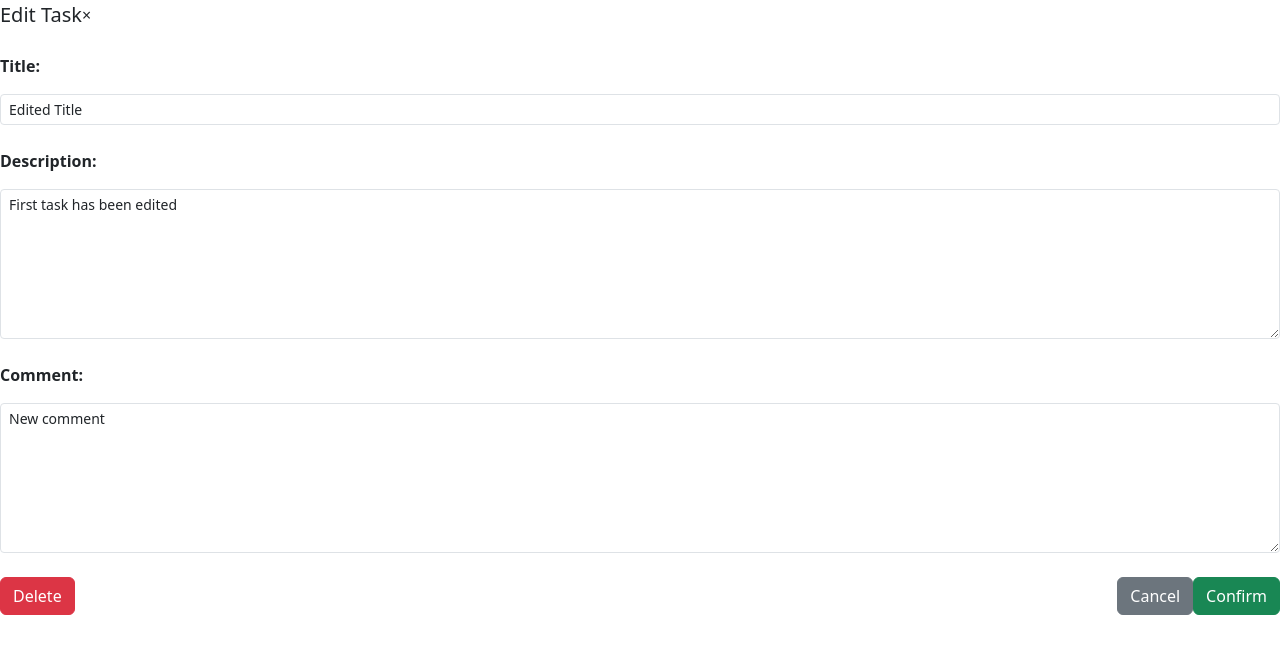
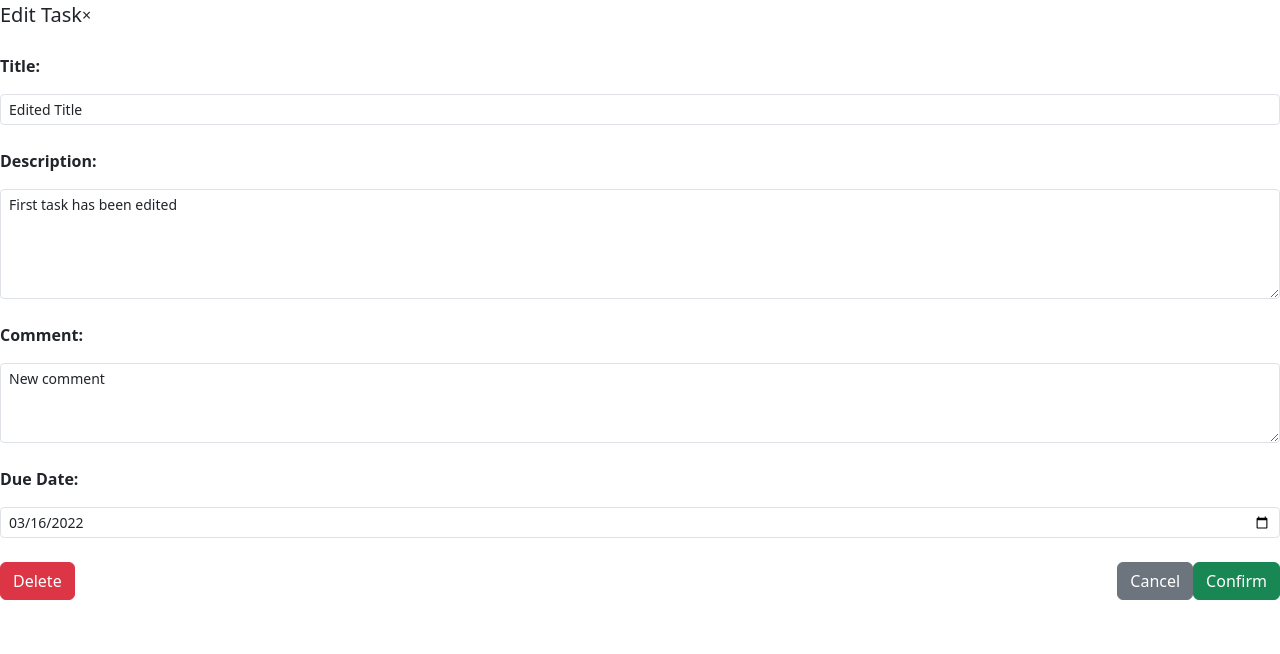
Before and after one commit to TKdev96/todo-django-app, a Django app: page /edit_task/1/ in a window 1280 px wide. Shown: the top 654 px of the page. Run offline with Django 4.2, Linux system fonts and the light colour scheme; a user stored in the database is signed in; data comes from the database, SQL or seed files in the repository; parts of the project's set-up code (start-up, migrations or seed data) failed here and were passed over; some libraries are stand-ins or nearby versions.

Commit message:
added field date due

```diff
--- a/todo_apps/forms.py
+++ b/todo_apps/forms.py
@@ -5,5 +5,5 @@ from .models import Task
 class TaskForm(forms.ModelForm):
     class Meta:
         model = Task
-        fields = ['text_title', 'text_desc', 'comment']
-        labels = {'text_title': 'Title', 'text_desc': 'Description', 'comment': 'Comment',}
+        fields = ['text_title', 'text_desc', 'comment', 'date_due']
+        labels = {'text_title': 'Title', 'text_desc': 'Description', 'comment': 'Comment', 'date_due': 'Due date'}
--- a/todo_apps/models.py
+++ b/todo_apps/models.py
@@ -9,7 +9,7 @@ class Task(models.Model):
     date_added = models.DateTimeField(auto_now_add=True)
     owner = models.ForeignKey(User, on_delete=models.CASCADE)
     comment = models.TextField(max_length=10000, default='')
-    due_date = models.DateTimeField(null=True, blank=True)
+    date_due = models.DateField()
 
     def __str__(self):
         return self.text_title
--- a/todo_apps/templates/todo_apps/edit_task.html
+++ b/todo_apps/templates/todo_apps/edit_task.html
@@ -24,13 +24,30 @@
 
           <span class="close">&times;</span>
         </div>
-        <div class="modal-body pb-4">
-          {% for field in form.visible_fields %}
+        <div class="modal-body overflow-auto pb-4">
+
             <div class="form-group mt-4">
-                <strong>{{ field.label_tag }}</strong>
-                {% render_field field class="form-control mt-3 form-control-sm" style="max-height: 150px;" %}
+              <strong>Title: </strong>
+              {% render_field form.text_title class="form-control mt-3 form-control-sm" style="max-height: 150px;" %}
             </div>
-          {% endfor %}
+
+            <div class="form-group mt-4">
+              <strong>Description: </strong>
+              {% render_field form.text_desc class="form-control mt-3 form-control-sm" style="max-height: 110px;" %}
+            </div>
+
+            <div class="form-group mt-4">
+              <strong>Comment: </strong>
+              {% render_field form.comment class="form-control mt-3 form-control-sm" style="max-height: 80px;" %}
+            </div>
+
+            <div class="form-group mt-4">
+              <strong>Due Date: </strong>
+              {% render_field form.date_due|attr:"type:date" class="form-control mt-3 form-control-sm" %}
+            </div>
+
+
+
         </div>
         <div class="modal-footer d-flex bd-highlight">
             <div class="flex-grow-1 bd-highlight">
--- a/todo_apps/views.py
+++ b/todo_apps/views.py
@@ -29,7 +29,7 @@ def index(request):
 
 @login_required
 def tasks(request):
-    tasks = Task.objects.filter(owner=request.user).order_by('date_added')
+    tasks = Task.objects.filter(owner=request.user).order_by('date_due')
 
     if request.method != 'POST':
         form = TaskForm()
```
Also changed, not shown: todo_apps/templates/todo_apps/tasks.html (+5 -4 lines), db.sqlite3, todo_apps/migrations/0004_task_date_due.py (added).
